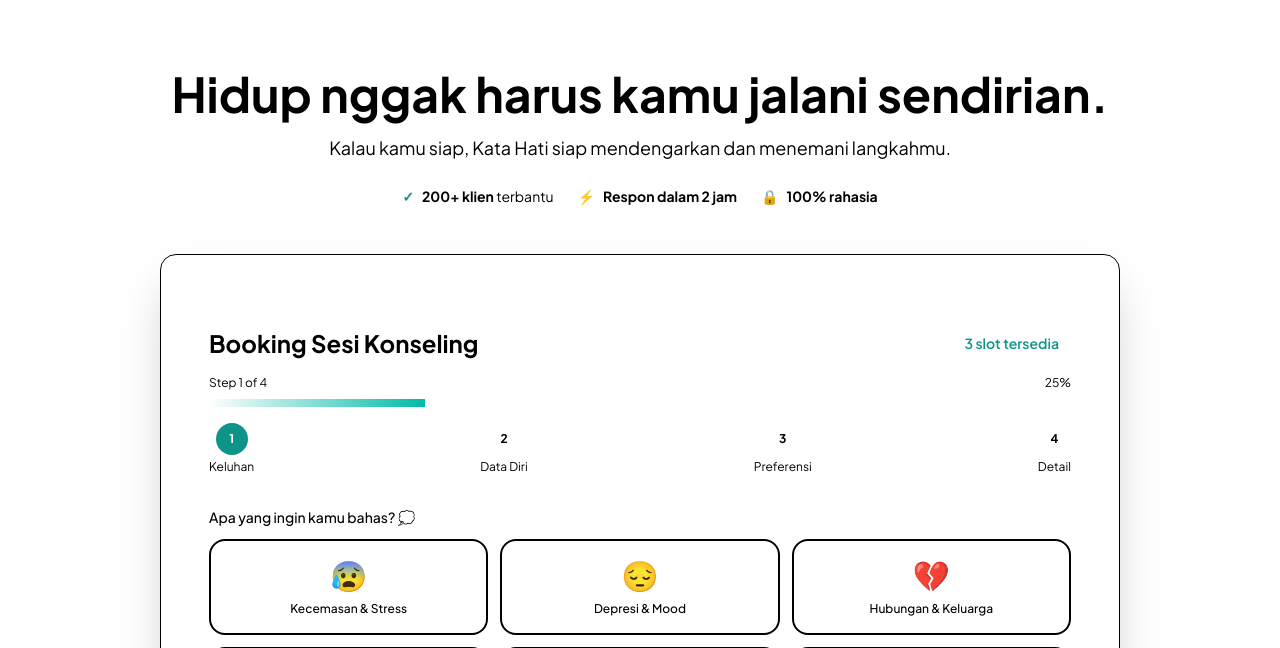
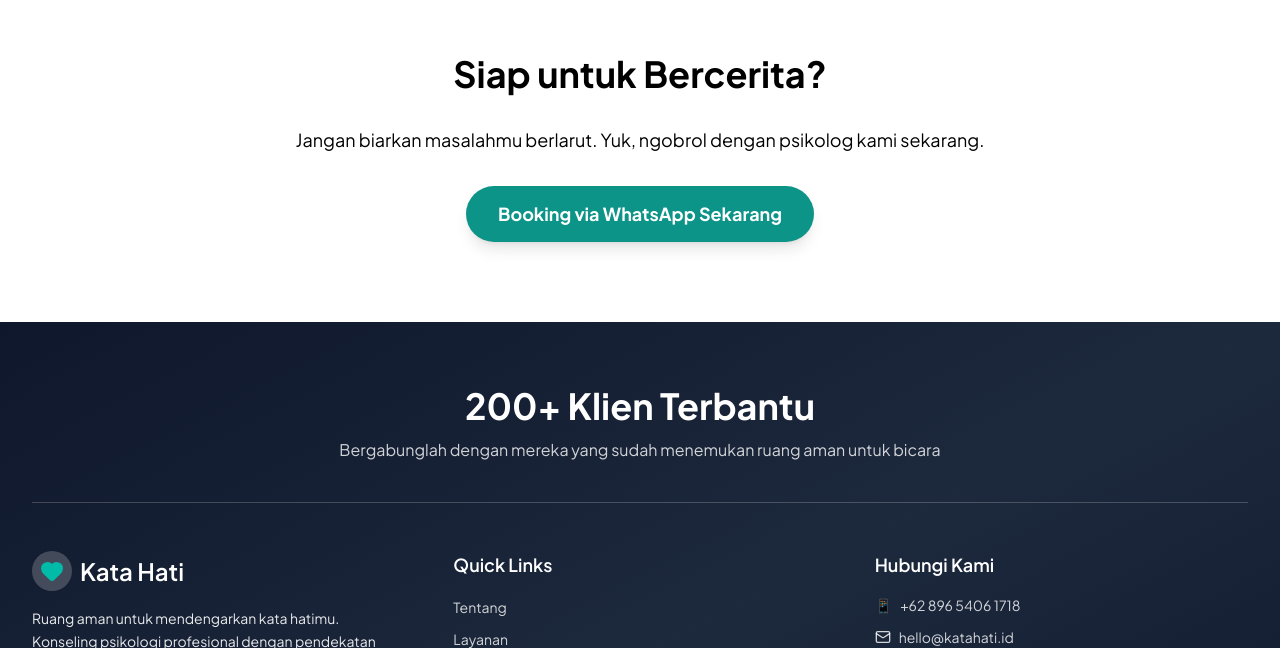
Before and after one commit to iamgading/katahati.id, a Next.js app: page / in a window 1280 px wide. Shown: the part 8712-9360 px from the top of the page. Built offline with nearby package versions, Linux system fonts and the light colour scheme.

Commit message:
Fix: replace broken CTASection with static WhatsApp button to ensure site stability

```diff
--- a/src/app/page.tsx
+++ b/src/app/page.tsx
@@ -9,7 +9,7 @@
 // import QuizSection from "@/components/QuizSection"; // Temporarily disabled
 import ArticlesSection from "@/components/ArticlesSection";
 import FAQSection from "@/components/FAQSection";
-import CTASection from "@/components/CTASection";
+// import CTASection from "@/components/CTASection";
 import Footer from "@/components/Footer";
 import FloatingWhatsApp from "@/components/FloatingWhatsApp";
 // import ExitIntentPopup from "@/components/ExitIntentPopup"; // Temporarily disabled
@@ -45,8 +45,22 @@
         <div id="faq">
           <FAQSection />
         </div>
-        <div id="booking">
-          <CTASection />
+        <div id="booking" className="py-20 bg-gradient-to-br from-primary/10 via-muted/30 to-secondary/10 text-center px-4">
+          {/* <CTASection /> - Temporarily disabled due to render loop */}
+          <div className="max-w-3xl mx-auto space-y-8">
+            <h2 className="text-3xl md:text-4xl font-bold text-foreground">Siap untuk Bercerita?</h2>
+            <p className="text-lg text-muted-foreground">
+              Jangan biarkan masalahmu berlarut. Yuk, ngobrol dengan psikolog kami sekarang.
+            </p>
+            <a
+              href="https://wa.me/6289654061718?text=Halo%20Kata%20Hati,%20saya%20ingin%20booking%20sesi%20konseling"
+              target="_blank"
+              rel="noopener noreferrer"
+              className="inline-flex items-center justify-center h-14 px-8 rounded-full bg-primary text-white font-bold text-lg shadow-lg hover:bg-primary/90 transition-all hover:scale-105"
+            >
+              Booking via WhatsApp Sekarang
+            </a>
+          </div>
         </div>
       </main>
       <Footer />
```
